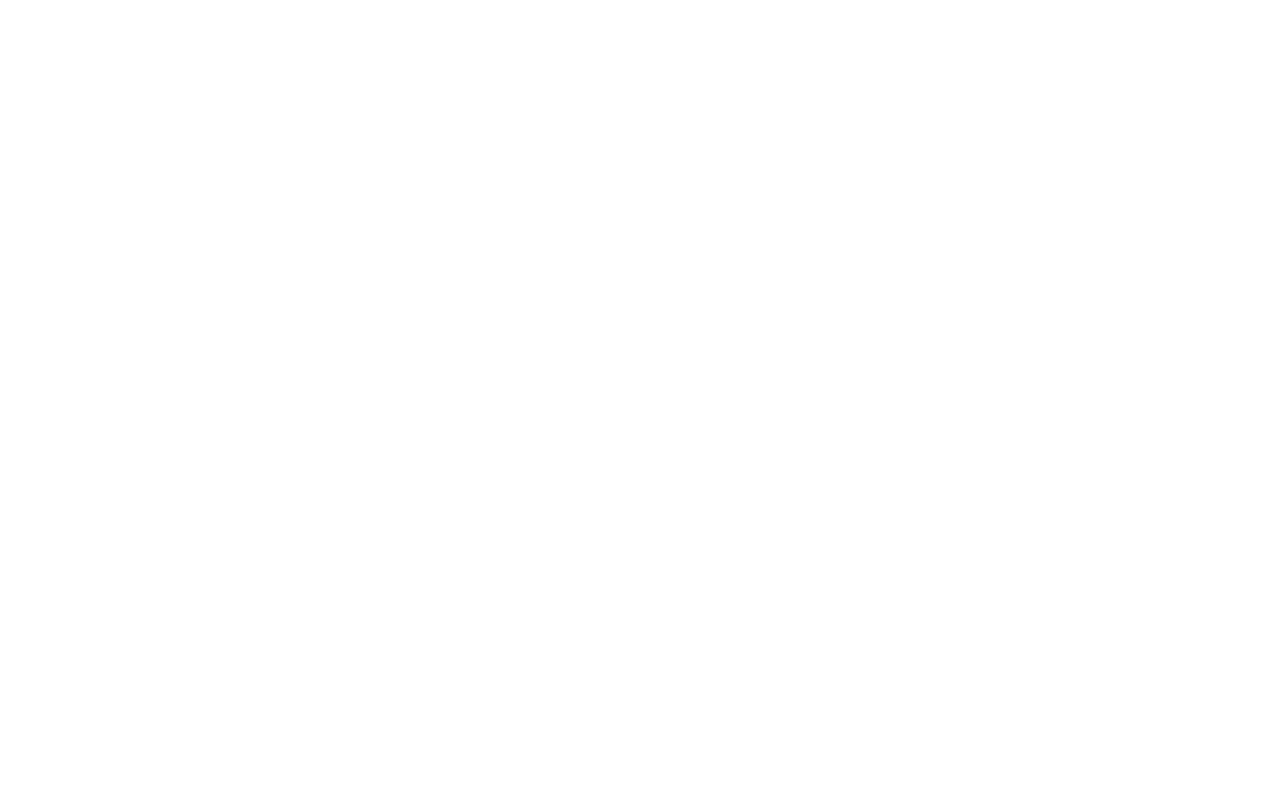
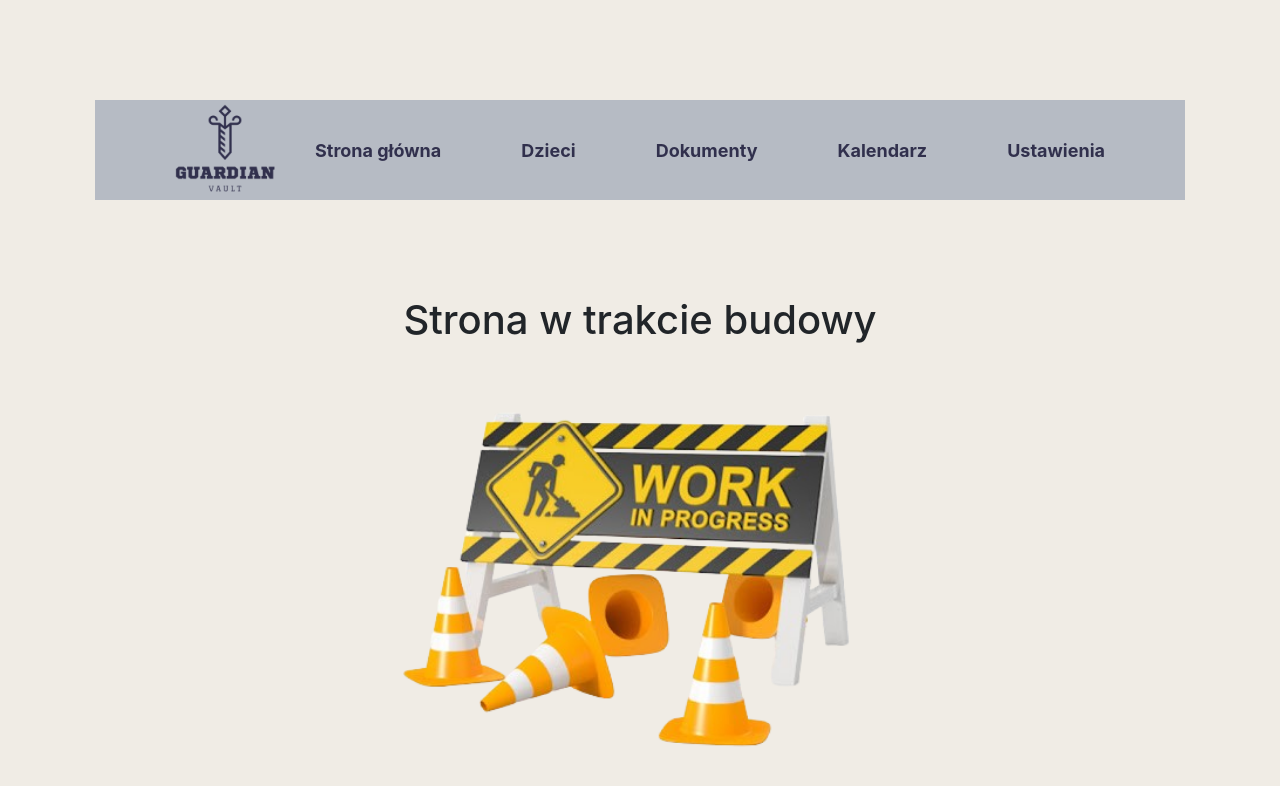
Before and after one commit to swpiotr5/PROJEKT_ROZ---grupa-2, a React (Create React App) app in the folder frontend/: page /defaultpage in a window 1280 px wide. Before the commit this address had no page. Shown: the top 786 px of the page. Built offline with nearby package versions, Linux system fonts and the light colour scheme.

Commit message:
(frontend) Created DefaultPageTemplate with Navbar

```diff
--- a/frontend/src/App.tsx
+++ b/frontend/src/App.tsx
@@ -3,6 +3,7 @@
 import Home from "./container/Home";
 import Login from "./container/Login";
 import Register from "./container/Register";
+import DefaultPage from "./components/DefaultPageTemplate/DefaultPage"
 
 function App() {
   return (
@@ -11,6 +12,7 @@
         <Route path="/" element={<Home />} />
         <Route path='/login' element={<Login />} />
         <Route path="/register" element={<Register />} />
+        <Route path="/defaultpage" element={<DefaultPage />}/>
       </Routes>
     </>
   );
--- /dev/null
+++ b/frontend/src/components/DefaultPageTemplate/Content.tsx
@@ -0,0 +1,31 @@
+import { createUseStyles } from 'react-jss';
+import building from '../../assets/building.png'
+
+const useStyles = createUseStyles({
+    wrapper: {
+        display: "flex",
+        flexDirection: "column",
+        alignItems: "center",
+        gap: "1rem",
+        padding: "1rem",
+        height: '100%',
+        width: '100%',
+    },
+    buildImg: {
+        width: '600px',
+        height: 'auto',
+    }
+});
+
+
+const Content = () => {
+    const classes = useStyles();
+    return (
+        <div className={classes.wrapper}>
+            <h1>Strona w trakcie budowy</h1>
+            <img className={classes.buildImg} src={building} alt="" />
+        </div>
+    );
+};
+
+export default Content;
--- /dev/null
+++ b/frontend/src/components/DefaultPageTemplate/DefaultPage.tsx
@@ -0,0 +1,51 @@
+import Navbar from './Navbar';
+import Content from './Content';
+import { createUseStyles } from 'react-jss';
+
+const useStyles = createUseStyles({
+    root: {
+        display: 'flex',
+        justifyContent: 'center',
+        alignItems: 'center',
+        flexDirection: 'column',
+        minHeight: '100vh',
+        gap: '1rem',
+        width: '100vw',
+        backgroundColor: '#F0ECE5',
+        paddingTop: '100px',
+    },
+    wrapper: {
+        display: 'flex',
+        flexDirection: 'column',
+        justifyContent: 'center',
+        alignItems: 'center',
+        gap: '5rem',
+        height: '100%',
+        width: '100%',
+    },
+    '@media (max-width: 768px)': {
+        root: {
+            paddingTop: '500px',
+        },
+        wrapper: {
+            flexDirection: 'column',
+            gap: '2rem',
+        },
+    },
+});
+
+const DefaultPage = () => {
+    const classes = useStyles();
+    return (
+        <div className={classes.root}>
+            <div className={classes.wrapper}>
+                <Navbar/>
+                <Content/>
+            </div>
+        </div>
+
+      );
+};
+
+
+export default DefaultPage;
--- /dev/null
+++ b/frontend/src/components/DefaultPageTemplate/Navbar.tsx
@@ -0,0 +1,63 @@
+import { createUseStyles } from 'react-jss';
+import GuardianVaultLogo from '../../assets/GuardianVaultLogo.png';
+
+const useStyles = createUseStyles({
+    navbar: {
+        backgroundColor: '#B6BBC4',
+        overflow: 'hidden',
+        display: 'flex',
+        alignItems: 'center',
+        justifyContent: 'space-between',
+        fontWeight: 'bold',
+        padding: '0 5rem',
+    },
+    logo: {
+        width: 'clamp(70px, 10vw, 100px)',
+        height: 'auto',
+    },
+    linksContainer: {
+        display: 'flex',
+        justifyContent: 'center',
+        alignItems: 'center',
+        flex: '1',
+    },
+    links: {
+        fontSize: `clamp(14px, 2vw, 18px)`,
+        display: 'flex',
+        justifyContent: 'center',
+        alignItems: 'center',
+        margin: '0',
+        gap: '5rem',
+        listStyleType: 'none',
+        '& a': {
+            textDecoration: 'none',
+            color: '#31304D',
+            '&:visited': {
+                color: '#31304D',
+            },
+            '&:hover': {
+                color: '#F0ECE5',
+            },
+        },
+    },
+});
+
+const Navbar = () => {
+    const classes = useStyles();
+    return (
+        <nav className={classes.navbar}>
+            <img className={classes.logo} src={GuardianVaultLogo} alt="" />
+            <div className={classes.linksContainer}>
+                <ul className={classes.links}>
+                    <li><a href="">Strona główna</a></li>
+                    <li><a href="">Dzieci</a></li>
+                    <li><a href="">Dokumenty</a></li>
+                    <li><a href="">Kalendarz</a></li>
+                    <li><a href="">Ustawienia</a></li>
+                </ul>
+            </div>
+        </nav>
+    );
+};
+
+export default Navbar;
--- a/frontend/src/container/Home.tsx
+++ b/frontend/src/container/Home.tsx
@@ -1,7 +1,12 @@
 import React from 'react';
+import Navbar from '../components/DefaultPageTemplate/Navbar';
 
-const Home = () => (
-    <div>Home</div>
-);
+const Home = () => {
+    return (
+        <div className=''>
+            <Navbar/>
+        </div>
+      );
+};
 
 export default Home;
```
Also changed, not shown: frontend/src/assets/building.png (added).
